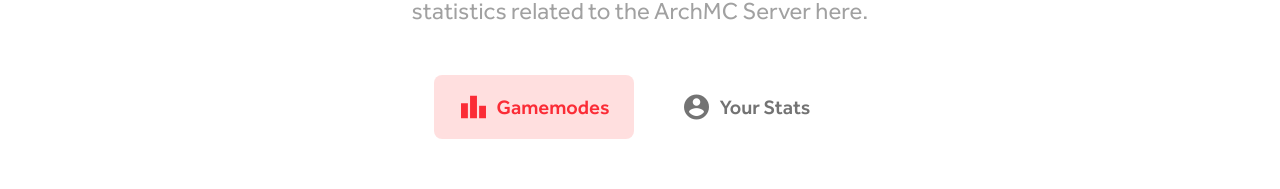
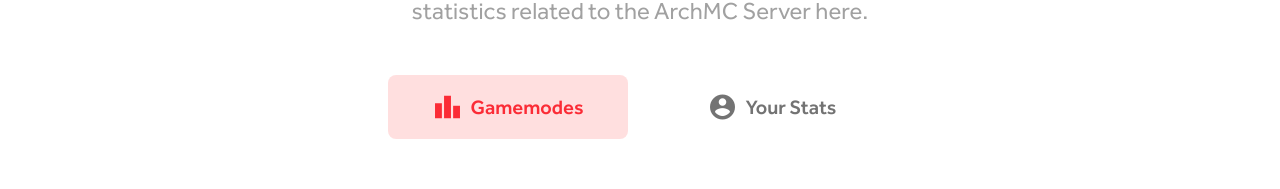
Before and after one commit to wafidzn/ArchMC-Statistics, a Next.js app: page / in a window 1280 px wide. Shown: the part 415-604 px from the top of the page. Built offline with nearby package versions, Linux system fonts and the light colour scheme; a web font is replaced by a local one.

Commit message:
Update page.tsx

```diff
--- a/src/app/page.tsx
+++ b/src/app/page.tsx
@@ -1,6 +1,6 @@
 export default function Home() {
   return (
-    <main className="w-full h-full flex flex-col items-center">
+    <main className="w-full min-w-0 h-full flex flex-col items-center" style={{maxWidth: '100vw', overflowX: 'hidden'}}>
       <section className="w-7xl h-[500px] md:h-[500px] min-h-[600px] flex flex-col items-center justify-center gap-12 px-4">
         <div className="gap-6 flex flex-col items-center justify-center text-center">
           <a href="#">
@@ -17,17 +17,16 @@ export default function Home() {
             <p className="md:text-2xl text-md md:max-w-150 max-w-96 text-center text-medium text-neutral-400 text-balance">Designed for competition, check out all statistics related to the ArchMC Server here.</p>
           </div>
         </div>
-        <div className="flex gap-3 md:flex-row flex-col justify-center items-center md:w-auto w-full px-6">
 
-          <div className="md:w-50 md:h-16 w-full h-16 bg-bg-red text-red-500 rounded-lg flex items-center justify-center gap-2 cursor-pointer md:py-4 py-5 px-4">
+        <div className="w-7xl md:pr-10 md:pl-10 px-4 flex md:justify-center md:items-center md:flex-row flex-col items-center md:gap-6 gap-6">
+          <div className="md:w-60 w-sm md:h-16 h-16 bg-bg-red text-red-500 rounded-lg md:p-4 p-4 flex items-center justify-center gap-2 cursor-pointer">
             <span className="material-icons md:!text-3xl !text-2xl">leaderboard</span>
             <span className="md:text-xl text-lg font-semibold">Gamemodes</span>
           </div>
-          <div className="md:w-50 md:h-16 w-full h-16 bg-bg-gray text-neutral-500 rounded-lg flex items-center justify-center gap-2 cursor-pointer md:py-4 py-5 px-4">
+          <div className="md:w-60 w-sm md:h-16 h-16 bg-bg-gray text-neutral-500 rounded-lg md:p-4 p-4 flex items-center justify-center gap-2 cursor-pointer">
             <span className="material-icons md:!text-3xl !text-2xl">account_circle</span>
             <span className="md:text-xl text-lg font-semibold">Your Stats</span>
           </div>
-
         </div>
       </section>
 
```
